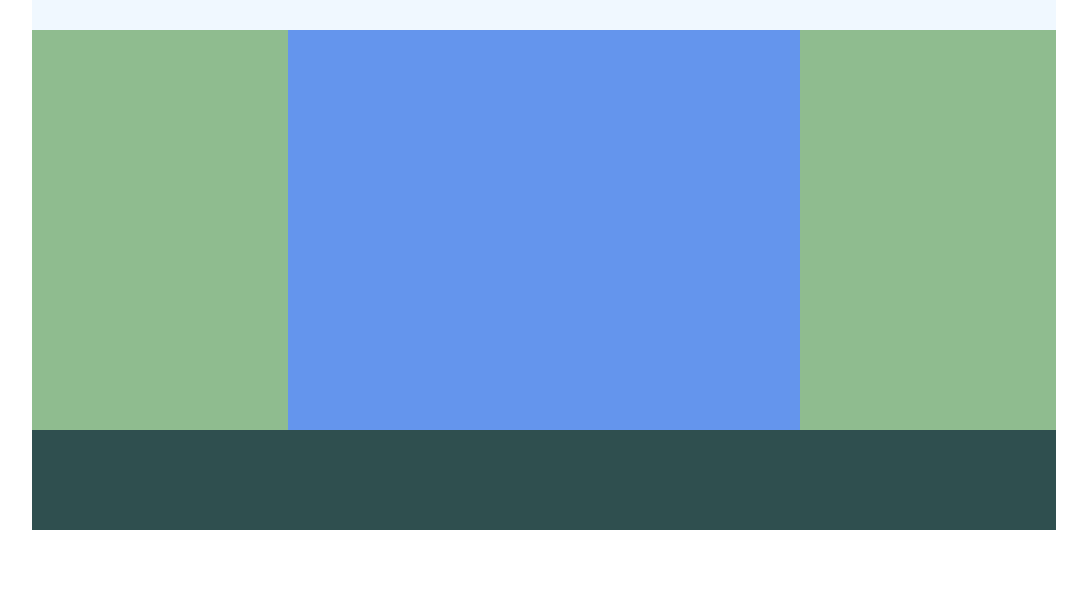
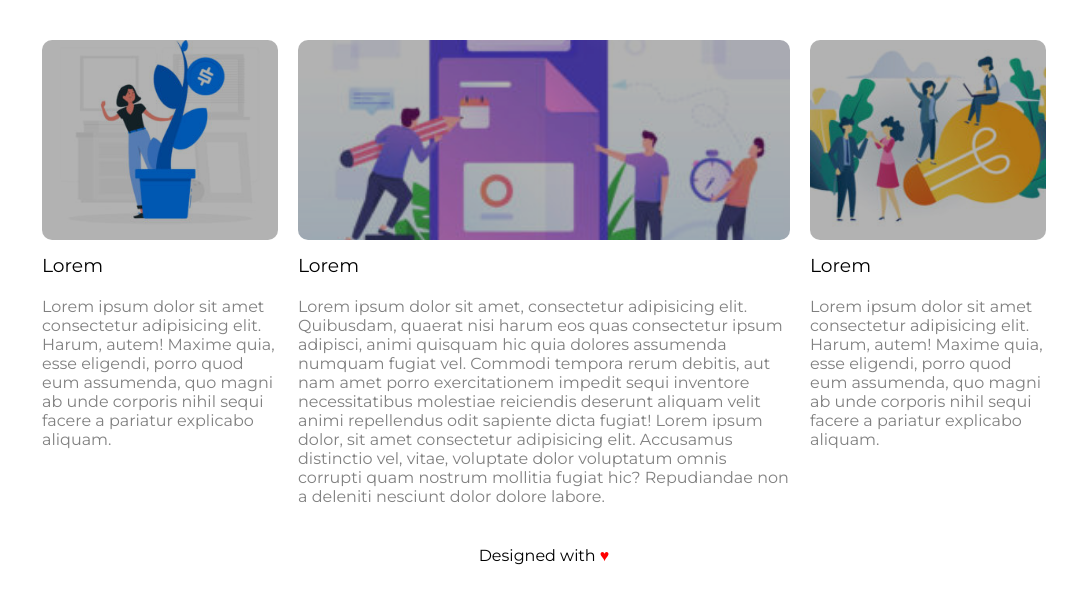
Before and after one commit to gabrivava/htmlcss-wp, a plain HTML site: page index.html in a window 1280 px wide. Shown: the part 760-1376 px from the top of the page, without its empty margins (96-1183 px from the left). Before the commit the page ends 1290 px from the top, so only its background shows below. Drawn offline with Linux system fonts and the light colour scheme.

Commit message:
final commit

```diff
--- a/index.html
+++ b/index.html
@@ -4,7 +4,7 @@
     <meta charset="UTF-8">
     <meta http-equiv="X-UA-Compatible" content="IE=edge">
     <meta name="viewport" content="width=device-width, initial-scale=1.0">
-    <title>htmlcss-struttura-wp</title>
+    <title>htmlcss-wp</title>
     <link rel="stylesheet" href="style.css">
     <link rel="preconnect" href="https://fonts.gstatic.com">
     <link href="https://fonts.googleapis.com/css2?family=Montserrat:wght@200;400;600&display=swap" rel="stylesheet">
@@ -43,15 +43,41 @@
         <!-- container a 3 colonne-->
         <div class="container clearfix">
 
-            <aside class="side_left"></aside>
+            <aside class="side_left">
+                <div>
+                    <img src="./img/img-1.jpg" alt="">
+                    <section>
+                        <h3>Lorem</h3>
+                        <p>Lorem ipsum dolor sit amet consectetur adipisicing elit. Harum, autem! Maxime quia, esse eligendi, porro quod eum assumenda, quo magni ab unde corporis nihil sequi facere a pariatur explicabo aliquam.</p>
+                    </section>
+                </div>
+            </aside>
 
-            <div class="side_main"></div>
+            <div class="side_main">
+                <div>
+                    <img src="./img/img-2.jpg" alt="">
+                    <section>
+                        <h3>Lorem</h3>
+                        <p>Lorem ipsum dolor sit amet, consectetur adipisicing elit. Quibusdam, quaerat nisi harum eos quas consectetur ipsum adipisci, animi quisquam hic quia dolores assumenda numquam fugiat vel. Commodi tempora rerum debitis, aut nam amet porro exercitationem impedit sequi inventore necessitatibus molestiae reiciendis deserunt aliquam velit animi repellendus odit sapiente dicta fugiat! Lorem ipsum dolor, sit amet consectetur adipisicing elit. Accusamus distinctio vel, vitae, voluptate dolor voluptatum omnis corrupti quam nostrum mollitia fugiat hic? Repudiandae non a deleniti nesciunt dolor dolore labore.</p>
+                    </section>
+                </div>
+            </div>
 
-            <aside class="side_right"></aside>
+            <aside class="side_right">
+                <div>
+                    <img src="./img/img-3.jpg" alt="">
+                    <section>
+                        <h3>Lorem</h3>
+                        <p>Lorem ipsum dolor sit amet consectetur adipisicing elit. Harum, autem! Maxime quia, esse eligendi, porro quod eum assumenda, quo magni ab unde corporis nihil sequi facere a pariatur explicabo aliquam.</p>
+                    </section>
+                </div>
+            </aside>
 
         </div>
     </main>
 
-    <footer></footer>
+    <footer>
+        Designed with <span>&hearts;</span>
+    </footer>
 </body>
 </html>
--- a/style.css
+++ b/style.css
@@ -18,7 +18,6 @@
     /* Header css */
 
  header {
-     background-color: rgb(94, 162, 221);
      height: 150px;
      padding-top: 20px;
      font-family: 'Montserrat', sans-serif;;
@@ -31,6 +30,7 @@
      padding-top: 20px;
  }
 .nav_site li {
+    color: grey;
     display: inline-block;
     margin: 8px;
 }
@@ -72,7 +72,6 @@
 }
 
  .leadership {
-     background-color: aliceblue;
      height: 100px;
      margin-top: 20px;
      font-family: 'Montserrat', sans-serif;
@@ -81,7 +80,7 @@
  }
  .leadership p {
      color: grey;
-     font-size: 20px;
+     font-size: 18px;
      font-weight: 400;
  }
 
@@ -89,19 +88,48 @@
 
  /* container a 3 colonne */
 
+.container {
+    font-family: 'Montserrat', sans-serif;
+ }
+.container div img {
+    width: 100%;
+    height: 200px;
+    object-fit: cover;
+    border-radius: 10px;
+    filter: brightness(70%);
+}
+.container h3 {
+    margin-top: 10px;
+    font-weight: 400;
+}
+.container p {
+    color: grey;
+    font-weight: 400;
+    margin-top: 20px;
+}
+
+
  .side_left, .side_right {
      width: 25%;
-     background-color: darkseagreen;
      float: left;
-     height: 400px;
+     padding: 10px;
+
  }
 .side_main {
+    padding: 10px;
     width: 50%;
-    background-color: cornflowerblue;
-    height: 400px;
     float: left;
 }
+
+
+
+
 footer {
-    background-color: darkslategray;
     height: 100px;
+    text-align: center;
+    padding-top: 30px;
+    font-family: 'Montserrat', sans-serif;
 }
+footer span {
+    color: red;
+}
```
